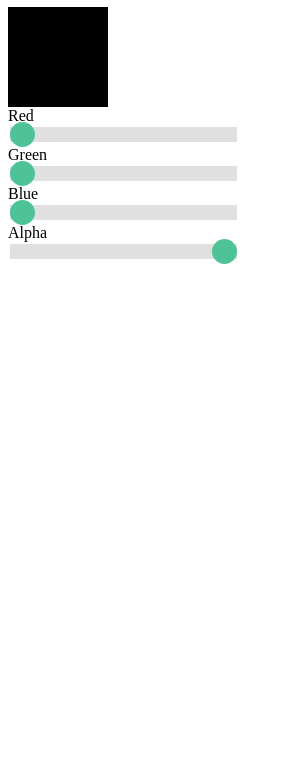
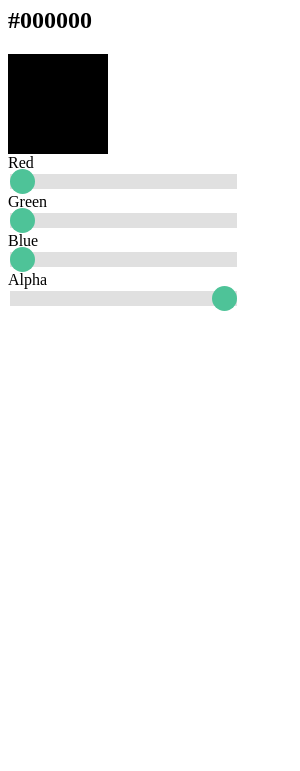
Before and after one commit to Colourful-tool/colourful, an Electron app: page app/src/index.html in a window 300 px wide. Shown: the part 73-844 px from the top of the page. Drawn offline with Linux system fonts and the light colour scheme.

Commit message:
Moving files and fixing incorrect colour hex.

```diff
--- a/src/index.js
+++ b/app/electron/main.js
@@ -11,7 +11,7 @@ const createWindow = () => {
 
     win.removeMenu()
 
-    win.loadFile('index.html')
+    win.loadFile('app/src/index.html')
   }
 
   app.whenReady().then(() => {
--- /dev/null
+++ b/app/src/colour-change.js
@@ -0,0 +1,26 @@
+const r_slider = document.getElementById("red");
+const g_slider = document.getElementById("green");
+const b_slider = document.getElementById("blue");
+const a_slider = document.getElementById("alpha");
+const colourBox = document.getElementById("colour");
+const hexCode = document.getElementById("HexColour");
+
+function changeColour() {
+    let red = r_slider.value;
+    let green = g_slider.value;
+    let blue = b_slider.value;
+    let alpha = a_slider.value / 100;
+
+    let c = tinycolor(`rgba (${red}, ${green}, ${blue}, ${alpha})`);
+
+    colourBox.style.backgroundColor = "rgba("+red +","+green+","+blue+","+alpha+")";
+
+    hexCode.innerHTML = "#" + c.toHex8();
+}
+
+r_slider.addEventListener("input", changeColour);
+g_slider.addEventListener("input", changeColour);
+b_slider.addEventListener("input", changeColour);
+a_slider.addEventListener("input", changeColour);
+
+hexCode.innerHTML = "#000000";
--- a/src/index.html
+++ b/app/src/index.html
@@ -6,6 +6,7 @@
     <!-- https://developer.mozilla.org/en-US/docs/Web/HTTP/CSP -->
     <meta http-equiv="Content-Security-Policy" content="default-src 'self'; script-src 'self'">
     <link rel="stylesheet" type="text/css" href="styles.css">
+    <script src="https://cdnjs.cloudflare.com/ajax/libs/tinycolor/1.6.0/tinycolor.js" integrity="sha512-4zLVma2et+Ww6WRDMUOjjETyQpMsSLhFO+2zRrH/dmBNh2RRBQzRj89Ll2d5qL4HGFaxr7g9p+ggLjIImBYf9Q==" crossorigin="anonymous" referrerpolicy="no-referrer"></script>
     <title>Colour tool</title>
   </head>
   <body>
--- a/src/package.json
+++ b/package.json
@@ -2,7 +2,7 @@
   "name": "colour-tool",
   "version": "1.0.0",
   "description": "A simple app for picking colours.",
-  "main": "index.js",
+  "main": "app/electron/main.js",
   "scripts": {
     "test": "echo \"Error: no test specified\" && exit 1",
     "start": "electron ."
@@ -11,5 +11,8 @@
   "license": "ISC",
   "devDependencies": {
     "electron": "^20.2.0"
+  },
+  "dependencies": {
+    "tinycolor2": "^1.6.0"
   }
 }
--- a/src/colour-change.js
+++ /dev/null
@@ -1,35 +0,0 @@
-const r_slider = document.getElementById("red");
-        const g_slider = document.getElementById("green");
-        const b_slider = document.getElementById("blue");
-        const a_slider = document.getElementById("alpha");
-        const colour = document.getElementById("colour");
-
-        function changeColour() {
-            let red = r_slider.value;
-            let green = g_slider.value;
-            let blue = b_slider.value;
-            let alpha = a_slider.value / 100;
-
-            // Using: https://css-tricks.com/converting-color-spaces-in-javascript/
-            let r = red.toString(16);
-            let g = green.toString(16);
-            let b = blue.toString(16);
-            let a = Math.round(alpha * 255).toString(16);
-
-            if (r.length == 1)
-                r = "0" + r;
-            if (g.length == 1)
-                g = "0" + g;
-            if (b.length == 1)
-                b = "0" + b;
-            if (a.length == 1)
-                a = "0" + a;
-
-            colour.style.backgroundColor = "rgba("+red +","+green+","+blue+","+alpha+")";
-            document.getElementById("HexColour").innerHTML = "#" + r + g + b + a;
-        }
-
-        r_slider.addEventListener("input", changeColour);
-        g_slider.addEventListener("input", changeColour);
-        b_slider.addEventListener("input", changeColour);
-        a_slider.addEventListener("input", changeColour);
```
Also changed, not shown: app/src/styles.css (renamed from src/styles.css), 2 other files.
